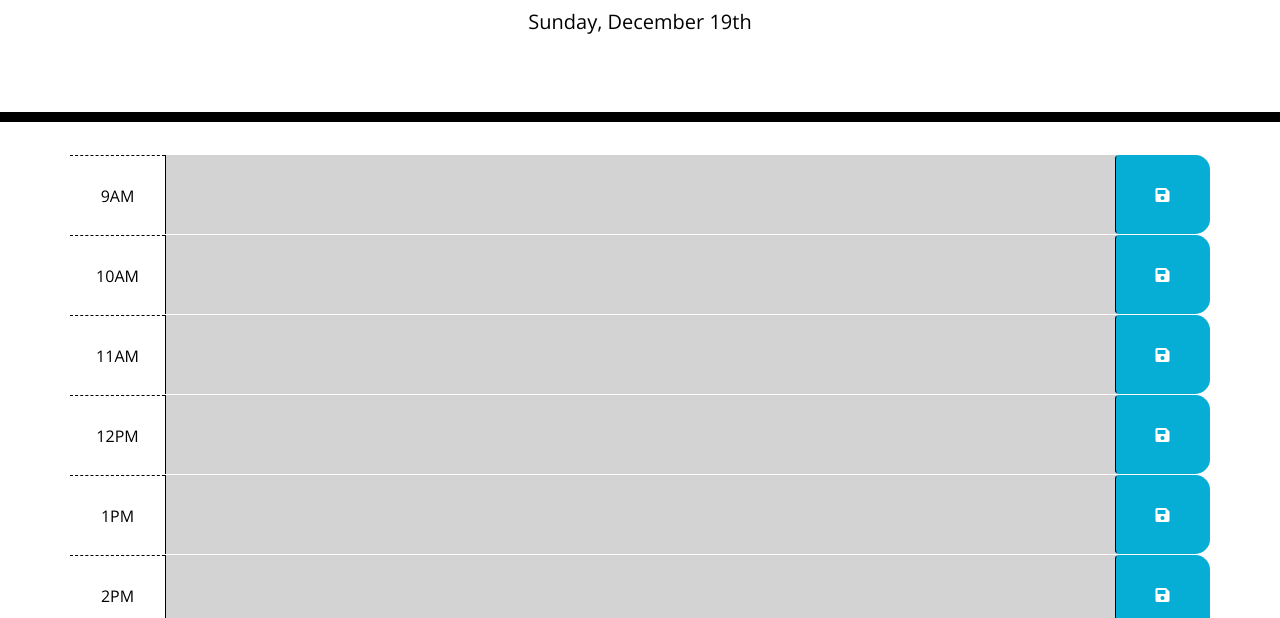
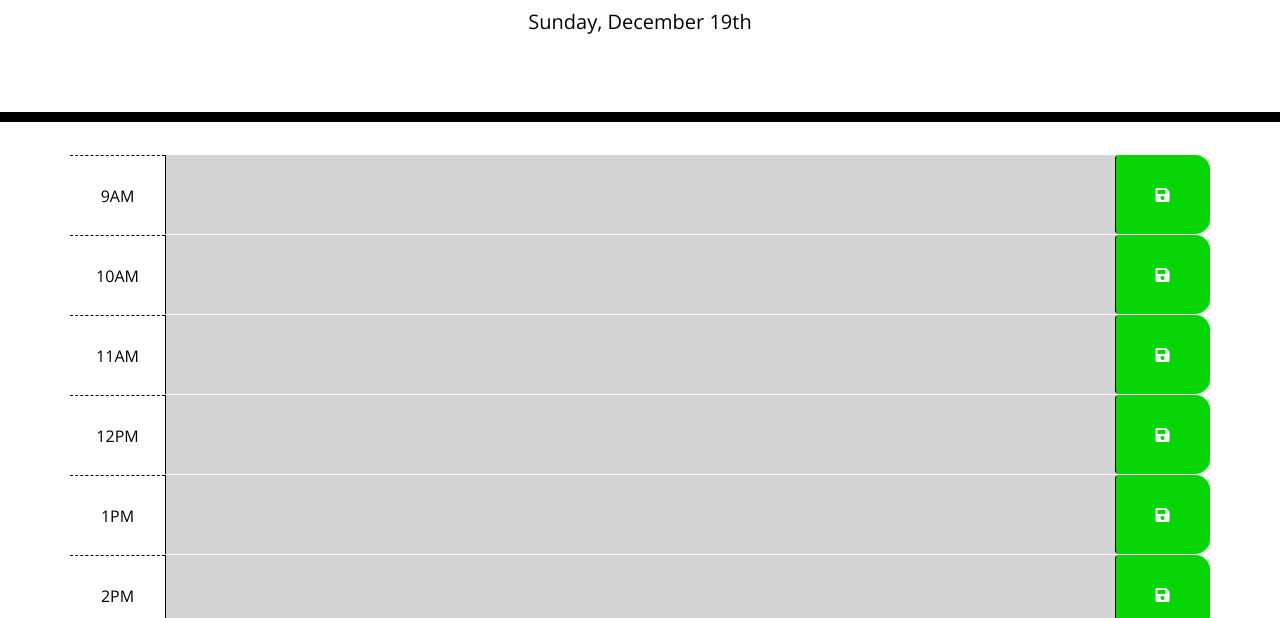
Before and after one commit to Cod1ng-Kobold/Day-Planner, a plain HTML site: page index.html in a window 1280 px wide. Shown: the part 182-800 px from the top of the page. Drawn offline with nearby package versions, Linux system fonts and the light colour scheme.

Commit message:
changed the Save button color to #06d506, a shade of light green

```diff
--- a/style.css
+++ b/style.css
@@ -61,7 +61,7 @@ body {
     border-left: 1px solid black;
     border-top-right-radius: 15px;
     border-bottom-right-radius: 15px;
-    background-color: #06AED5;
+    background-color: #06d506;
     color: white;
   }
 
```
